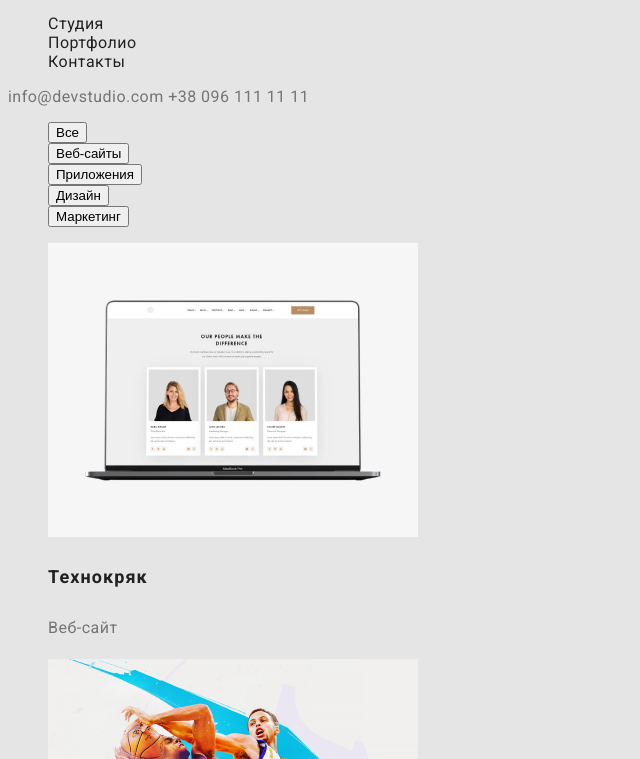
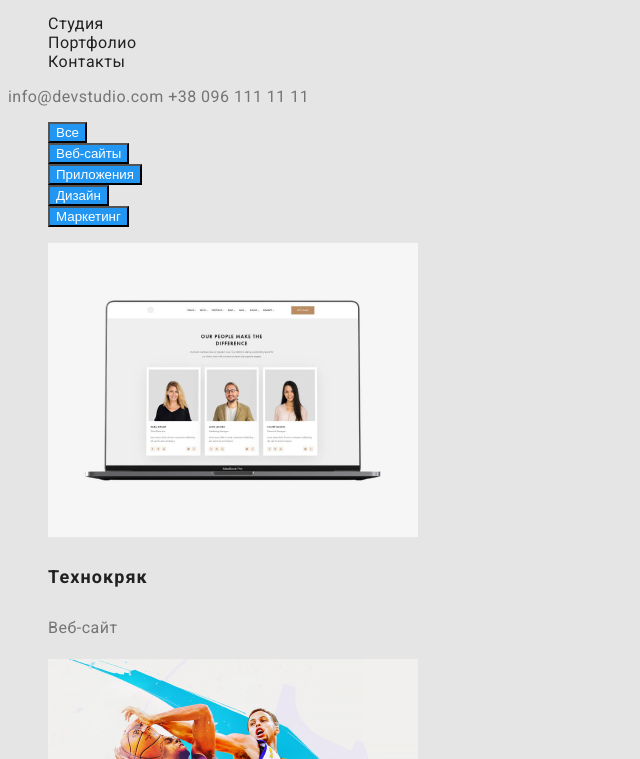
Before and after one commit to velogitara/goit-markup-hw-02, a plain HTML site: page portfolio.html in a window 1280 px wide. Shown: the part 41-800 px from the top of the page, without its empty margins (0-640 px from the left). Drawn offline with Linux system fonts and the light colour scheme.

Commit message:
fixing buttons

```diff
--- a/css/styles.css
+++ b/css/styles.css
@@ -27,11 +27,10 @@
 
 .btn {
     cursor: pointer;
+    color: var(--white-text-color);
+    background-color: var(--active-color);
 }
-.btn:focus,
-.btn:hover {
-    color: var(--active-color);
-}
+
 .btn-filter:hover,
 :focus {
     color: var(--white-text-color);
```
Also changed, not shown: index.html (+1 -0 lines).
